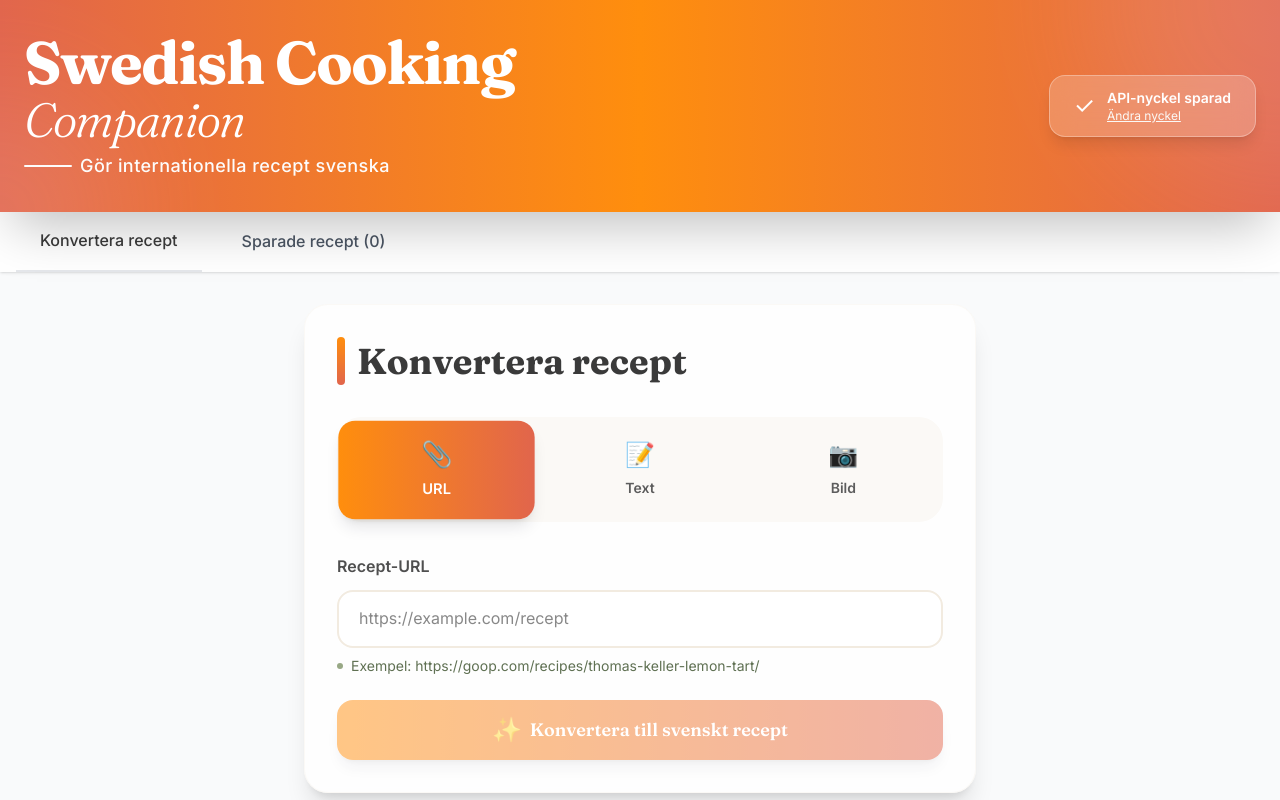
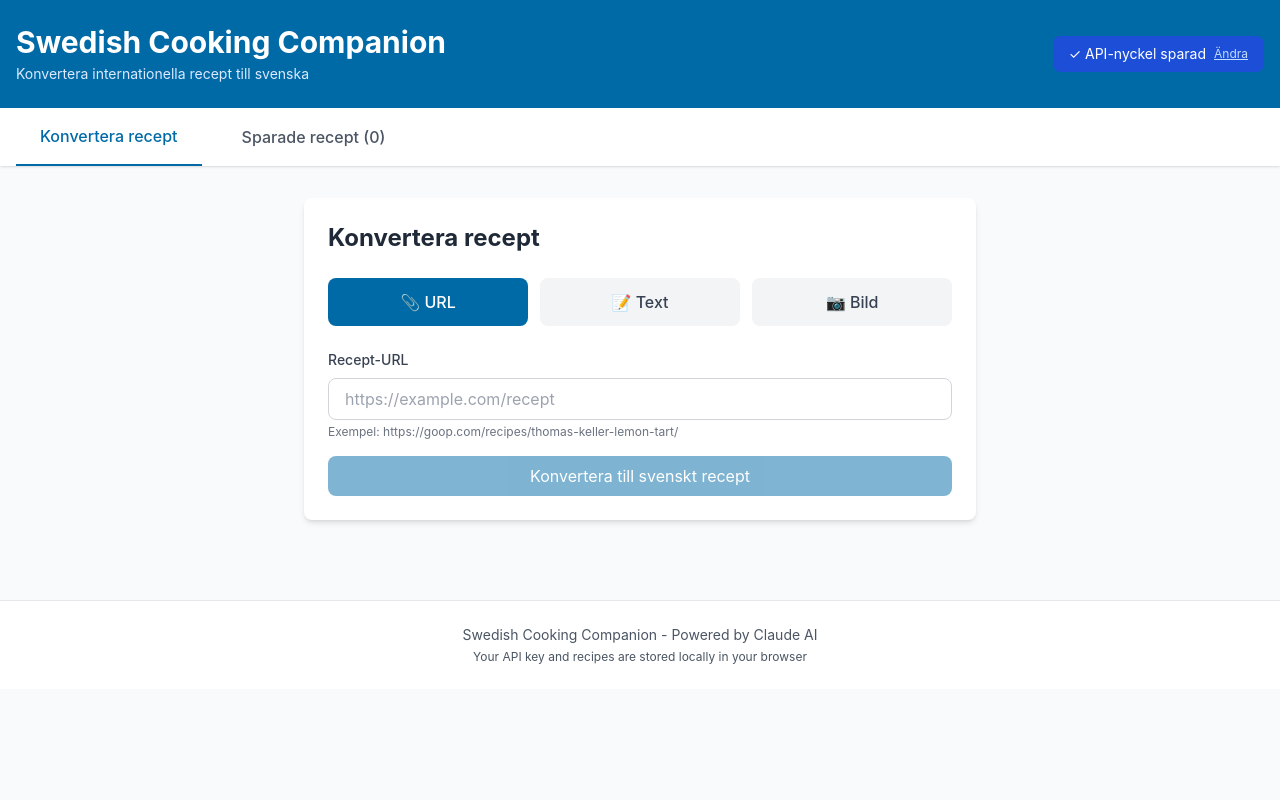
Before and after one commit to tomasottosson/swedish-cooking-companion, a React (Vite) app: page / in a window 1280 px wide. Both pictures are taken after typing "Sample123" into the empty fields and a click on the button "Spara API-nyckel". Shown: the top 800 px of the page. Built offline with nearby package versions, Linux system fonts and the light colour scheme.

Commit message:
Revert "Redesign with vibrant modern aesthetics"
This reverts commit 685bb4ba0cde0ecfc8debfc77c6ec9d9ec03802d.

```diff
--- a/src/components/Header.jsx
+++ b/src/components/Header.jsx
@@ -1,39 +1,24 @@
 export default function Header({ apiKey, onManageApiKey }) {
   return (
-    <header className="bg-gradient-to-r from-terracotta-500 via-saffron-500 to-terracotta-500 text-white shadow-2xl relative overflow-hidden">
-      {/* Decorative background elements */}
-      <div className="absolute inset-0 opacity-10">
-        <div className="absolute top-0 right-0 w-96 h-96 bg-white rounded-full blur-3xl transform translate-x-1/2 -translate-y-1/2"></div>
-        <div className="absolute bottom-0 left-0 w-64 h-64 bg-white rounded-full blur-3xl transform -translate-x-1/2 translate-y-1/2"></div>
-      </div>
-
-      <div className="container mx-auto px-6 py-8 relative z-10">
+    <header className="bg-swedish-blue text-white shadow-lg">
+      <div className="container mx-auto px-4 py-6">
         <div className="flex justify-between items-center">
-          <div className="space-y-2">
-            <h1 className="text-5xl md:text-6xl font-display font-bold tracking-tight leading-tight">
-              Swedish Cooking
-              <span className="block text-4xl md:text-5xl italic font-light mt-1">
-                Companion
-              </span>
-            </h1>
-            <p className="text-cream-50 text-base md:text-lg font-medium tracking-wide flex items-center gap-2">
-              <span className="inline-block w-12 h-0.5 bg-cream-50 rounded"></span>
-              Gör internationella recept svenska
+          <div>
+            <h1 className="text-3xl font-bold">Swedish Cooking Companion</h1>
+            <p className="text-blue-100 text-sm mt-1">
+              Konvertera internationella recept till svenska
             </p>
           </div>
           <div className="flex items-center gap-4">
             {apiKey && (
-              <div className="flex items-center gap-3 bg-white/20 backdrop-blur-md px-6 py-3 rounded-2xl border border-white/30 shadow-lg">
-                <span className="text-2xl">✓</span>
-                <div className="flex flex-col">
-                  <span className="text-sm font-semibold">API-nyckel sparad</span>
-                  <button
-                    onClick={onManageApiKey}
-                    className="text-xs text-cream-100 hover:text-white underline text-left transition-colors"
-                  >
-                    Ändra nyckel
-                  </button>
-                </div>
+              <div className="flex items-center gap-2 bg-blue-700 px-4 py-2 rounded-lg">
+                <span className="text-sm">✓ API-nyckel sparad</span>
+                <button
+                  onClick={onManageApiKey}
+                  className="text-xs text-blue-200 hover:text-white underline"
+                >
+                  Ändra
+                </button>
               </div>
             )}
           </div>
--- a/src/components/RecipeInput.jsx
+++ b/src/components/RecipeInput.jsx
@@ -130,59 +130,51 @@ export default function RecipeInput({ onConvert, isLoading }) {
   };
 
   return (
-    <div className="card animate-slide-up">
-      <div className="flex items-center gap-3 mb-8">
-        <div className="w-2 h-12 bg-gradient-to-b from-saffron-500 to-terracotta-500 rounded-full"></div>
-        <h2 className="text-4xl font-display font-bold text-charcoal-900">
-          Konvertera recept
-        </h2>
-      </div>
+    <div className="card">
+      <h2 className="text-2xl font-bold mb-6 text-gray-800">Konvertera recept</h2>
 
       {/* Input Type Selector */}
-      <div className="grid grid-cols-3 gap-4 mb-8 p-1.5 bg-cream-100 rounded-3xl">
+      <div className="grid grid-cols-3 gap-3 mb-6">
         <button
           type="button"
           onClick={() => setInputType('url')}
-          className={`py-4 px-6 rounded-2xl font-semibold transition-all duration-300 transform ${
+          className={`py-3 px-4 rounded-lg font-medium transition-colors ${
             inputType === 'url'
-              ? 'bg-gradient-to-r from-saffron-500 to-terracotta-500 text-white shadow-lg scale-105'
-              : 'bg-transparent text-charcoal-600 hover:bg-white/50'
+              ? 'bg-swedish-blue text-white'
+              : 'bg-gray-100 text-gray-700 hover:bg-gray-200'
           }`}
         >
-          <span className="text-2xl block mb-1">📎</span>
-          <span className="text-sm">URL</span>
+          📎 URL
         </button>
         <button
           type="button"
           onClick={() => setInputType('text')}
-          className={`py-4 px-6 rounded-2xl font-semibold transition-all duration-300 transform ${
+          className={`py-3 px-4 rounded-lg font-medium transition-colors ${
             inputType === 'text'
-              ? 'bg-gradient-to-r from-saffron-500 to-terracotta-500 text-white shadow-lg scale-105'
-              : 'bg-transparent text-charcoal-600 hover:bg-white/50'
+              ? 'bg-swedish-blue text-white'
+              : 'bg-gray-100 text-gray-700 hover:bg-gray-200'
           }`}
         >
-          <span className="text-2xl block mb-1">📝</span>
-          <span className="text-sm">Text</span>
+          📝 Text
         </button>
         <button
           type="button"
           onClick={() => setInputType('image')}
-          className={`py-4 px-6 rounded-2xl font-semibold transition-all duration-300 transform ${
+          className={`py-3 px-4 rounded-lg font-medium transition-colors ${
             inputType === 'image'
-              ? 'bg-gradient-to-r from-saffron-500 to-terracotta-500 text-white shadow-lg scale-105'
-              : 'bg-transparent text-charcoal-600 hover:bg-white/50'
+              ? 'bg-swedish-blue text-white'
+              : 'bg-gray-100 text-gray-700 hover:bg-gray-200'
           }`}
         >
-          <span className="text-2xl block mb-1">📷</span>
-          <span className="text-sm">Bild</span>
+          📷 Bild
         </button>
       </div>
 
       {/* Input Form */}
-      <form onSubmit={handleSubmit} className="space-y-6">
+      <form onSubmit={handleSubmit} className="space-y-4">
         {inputType === 'url' ? (
           <div>
-            <label htmlFor="url" className="block text-base font-semibold text-charcoal-700 mb-3">
+            <label htmlFor="url" className="block text-sm font-medium text-gray-700 mb-2">
               Recept-URL
             </label>
             <input
@@ -194,14 +186,13 @@ export default function RecipeInput({ onConvert, isLoading }) {
               className="input-field"
               disabled={isLoading}
             />
-            <p className="text-sm text-sage-600 mt-2 flex items-center gap-2">
-              <span className="inline-block w-1.5 h-1.5 bg-sage-400 rounded-full"></span>
+            <p className="text-xs text-gray-500 mt-1">
               Exempel: https://goop.com/recipes/thomas-keller-lemon-tart/
             </p>
           </div>
         ) : inputType === 'text' ? (
           <div>
-            <label htmlFor="recipeText" className="block text-base font-semibold text-charcoal-700 mb-3">
+            <label htmlFor="recipeText" className="block text-sm font-medium text-gray-700 mb-2">
               Recepttext
             </label>
             <textarea
@@ -212,14 +203,13 @@ export default function RecipeInput({ onConvert, isLoading }) {
               className="input-field min-h-[300px] resize-y font-mono text-sm"
               disabled={isLoading}
             />
-            <p className="text-sm text-sage-600 mt-2 flex items-center gap-2">
-              <span className="inline-block w-1.5 h-1.5 bg-sage-400 rounded-full"></span>
-              Tips: Kopiera recepttexten från webbsidan (Ctrl+C) och klistra in här
+            <p className="text-xs text-gray-500 mt-1">
+              Tips: Kopiera recepttexten från webbsidan (Ctrl+C) och klistra in här. Detta undviker problem med långa webbsidor och blockerade sajter.
             </p>
           </div>
         ) : (
           <div>
-            <label htmlFor="image" className="block text-base font-semibold text-charcoal-700 mb-3">
+            <label htmlFor="image" className="block text-sm font-medium text-gray-700 mb-2">
               Receptbild
             </label>
             <input
@@ -235,18 +225,18 @@ export default function RecipeInput({ onConvert, isLoading }) {
               onDragOver={handleDragOver}
               onDragLeave={handleDragLeave}
               onDrop={handleDrop}
-              className={`block w-full border-3 border-dashed rounded-3xl p-12 text-center cursor-pointer transition-all duration-300 ${
+              className={`block w-full border-2 border-dashed rounded-lg p-8 text-center cursor-pointer transition-colors ${
                 isDragging
-                  ? 'border-saffron-500 bg-saffron-50 scale-105 shadow-xl'
-                  : 'border-cream-300 hover:border-sage-400 hover:bg-cream-50'
+                  ? 'border-swedish-blue bg-blue-50'
+                  : 'border-gray-300 hover:border-swedish-blue'
               }`}
             >
               {imagePreview ? (
-                <div className="space-y-4">
+                <div className="space-y-2">
                   <img
                     src={imagePreview}
                     alt="Recipe preview"
-                    className="max-h-80 mx-auto rounded-2xl shadow-lg"
+                    className="max-h-64 mx-auto rounded"
                   />
                   <button
                     type="button"
@@ -254,21 +244,18 @@ export default function RecipeInput({ onConvert, isLoading }) {
                       e.preventDefault();
                       clearImage();
                     }}
-                    className="inline-flex items-center gap-2 px-6 py-2 bg-terracotta-100 text-terracotta-700 rounded-full font-medium hover:bg-terracotta-200 transition-colors"
+                    className="text-sm text-red-600 hover:text-red-700"
                   >
-                    <span>✕</span> Ta bort bild
+                    Ta bort bild
                   </button>
                 </div>
               ) : (
-                <div className="space-y-3">
-                  <div className="text-6xl mb-4 animate-float">📷</div>
-                  <p className="text-xl font-semibold text-charcoal-700">
-                    {isDragging ? 'Släpp bilden här!' : 'Klicka eller dra en bild hit'}
+                <div>
+                  <div className="text-4xl mb-2">📷</div>
+                  <p className="text-gray-600">
+                    {isDragging ? 'Släpp bilden här' : 'Klicka eller dra en bild hit'}
                   </p>
-                  <p className="text-sm text-sage-600 flex items-center justify-center gap-2">
-                    <span className="inline-block w-1.5 h-1.5 bg-sage-400 rounded-full"></span>
-                    Max storlek: 5MB
-                  </p>
+                  <p className="text-xs text-gray-500 mt-1">Max storlek: 5MB</p>
                 </div>
               )}
             </label>
@@ -276,9 +263,8 @@ export default function RecipeInput({ onConvert, isLoading }) {
         )}
 
         {error && (
-          <div className="bg-terracotta-50 border-2 border-terracotta-300 text-terracotta-800 px-6 py-4 rounded-2xl flex items-start gap-3 animate-slide-up">
-            <span className="text-2xl">⚠️</span>
-            <p className="font-medium flex-1">{error}</p>
+          <div className="bg-red-50 border border-red-200 text-red-700 px-4 py-3 rounded">
+            {error}
           </div>
         )}
 
@@ -289,11 +275,11 @@ export default function RecipeInput({ onConvert, isLoading }) {
             inputType === 'text' ? !recipeText.trim() :
             !imageFile
           )}
-          className="btn-primary w-full text-lg"
+          className="btn-primary w-full"
         >
           {isLoading ? (
-            <span className="flex items-center justify-center gap-3">
-              <svg className="animate-spin h-6 w-6" viewBox="0 0 24 24">
+            <span className="flex items-center justify-center gap-2">
+              <svg className="animate-spin h-5 w-5" viewBox="0 0 24 24">
                 <circle
                   className="opacity-25"
                   cx="12"
@@ -309,13 +295,10 @@ export default function RecipeInput({ onConvert, isLoading }) {
                   d="M4 12a8 8 0 018-8V0C5.373 0 0 5.373 0 12h4zm2 5.291A7.962 7.962 0 014 12H0c0 3.042 1.135 5.824 3 7.938l3-2.647z"
                 />
               </svg>
-              <span className="font-display">Konverterar recept...</span>
+              Konverterar...
             </span>
           ) : (
-            <span className="flex items-center justify-center gap-2">
-              <span className="text-2xl">✨</span>
-              <span className="font-display">Konvertera till svenskt recept</span>
-            </span>
+            'Konvertera till svenskt recept'
           )}
         </button>
       </form>
--- a/src/index.css
+++ b/src/index.css
@@ -1,12 +1,10 @@
-@import url('https://fonts.googleapis.com/css2?family=Fraunces:ital,opsz,wght@0,9..144,300;0,9..144,400;0,9..144,600;0,9..144,700;1,9..144,300&family=Inter:wght@300;400;500;600;700&display=swap');
-
 @tailwind base;
 @tailwind components;
 @tailwind utilities;
 
 :root {
-  font-family: 'Inter', system-ui, -apple-system, sans-serif;
-  line-height: 1.6;
+  font-family: Inter, system-ui, Avenir, Helvetica, Arial, sans-serif;
+  line-height: 1.5;
   font-weight: 400;
 
   font-synthesis: none;
@@ -21,8 +19,8 @@ body {
   place-items: center;
   min-width: 320px;
   min-height: 100vh;
-  background: linear-gradient(135deg, #FBF9F6 0%, #F7F3ED 50%, #F2EBE0 100%);
-  color: #3A3A3A;
+  background-color: #f9fafb;
+  color: #1f2937;
 }
 
 #root {
@@ -32,25 +30,19 @@ body {
 
 @layer components {
   .btn-primary {
-    @apply bg-gradient-to-r from-saffron-500 to-terracotta-500 text-white px-8 py-3.5 rounded-2xl font-semibold
-    hover:from-saffron-600 hover:to-terracotta-600 transform hover:scale-105 transition-all duration-200
-    disabled:opacity-50 disabled:cursor-not-allowed disabled:hover:scale-100 shadow-lg hover:shadow-xl;
+    @apply bg-swedish-blue text-white px-6 py-2 rounded-lg hover:bg-blue-700 transition-colors disabled:opacity-50 disabled:cursor-not-allowed;
   }
 
   .btn-secondary {
-    @apply bg-cream-100 text-charcoal-800 px-8 py-3.5 rounded-2xl font-semibold border-2 border-cream-300
-    hover:bg-cream-200 hover:border-sage-300 transform hover:scale-105 transition-all duration-200 shadow-md;
+    @apply bg-gray-200 text-gray-800 px-6 py-2 rounded-lg hover:bg-gray-300 transition-colors;
   }
 
   .input-field {
-    @apply w-full px-5 py-3.5 border-2 border-cream-300 rounded-2xl
-    focus:ring-4 focus:ring-saffron-200 focus:border-saffron-400 outline-none
-    text-charcoal-800 bg-white placeholder:text-charcoal-400 transition-all duration-200
-    hover:border-sage-300;
+    @apply w-full px-4 py-2 border border-gray-300 rounded-lg focus:ring-2 focus:ring-swedish-blue focus:border-transparent outline-none text-gray-900 bg-white;
   }
 
   .card {
-    @apply bg-white/80 backdrop-blur-sm rounded-3xl shadow-xl p-8 border border-cream-200/50;
+    @apply bg-white rounded-lg shadow-md p-6;
   }
 }
 
@@ -61,35 +53,12 @@ input[type="password"],
 input[type="search"],
 input[type="file"],
 textarea {
-  color: #3A3A3A !important;
+  color: #111827 !important;
   background-color: white !important;
 }
 
 /* Ensure placeholder is visible */
 input::placeholder,
 textarea::placeholder {
-  color: #888888 !important;
+  color: #9ca3af !important;
 }
-
-/* Hand-drawn accent elements */
-.hand-drawn-underline {
-  position: relative;
-}
-
-.hand-drawn-underline::after {
-  content: '';
-  position: absolute;
-  left: 0;
-  bottom: -4px;
-  width: 100%;
-  height: 3px;
-  background: linear-gradient(90deg, #FF8E0D 0%, #E1654C 100%);
-  border-radius: 2px;
-  transform: scaleX(0);
-  transform-origin: left;
-  transition: transform 0.3s ease;
-}
-
-.hand-drawn-underline:hover::after {
-  transform: scaleX(1);
-}
--- a/tailwind.config.js
+++ b/tailwind.config.js
@@ -7,85 +7,8 @@ export default {
   theme: {
     extend: {
       colors: {
-        // Multi-tonal warm palette with sophisticated depth
-        'saffron': {
-          50: '#FFF9ED',
-          100: '#FFF1D1',
-          200: '#FFE0A3',
-          300: '#FFC96A',
-          400: '#FFA82E',
-          500: '#FF8E0D',
-          600: '#F07003',
-          700: '#C75406',
-          800: '#9E410D',
-          900: '#7F380E',
-        },
-        'terracotta': {
-          50: '#FDF4F3',
-          100: '#FCE7E4',
-          200: '#FAD4CD',
-          300: '#F5B4A8',
-          400: '#ED8976',
-          500: '#E1654C',
-          600: '#CC4B34',
-          700: '#AB3C29',
-          800: '#8D3426',
-          900: '#752F25',
-        },
-        'sage': {
-          50: '#F6F7F4',
-          100: '#E9ECE3',
-          200: '#D4DAC9',
-          300: '#B7C2A7',
-          400: '#98A885',
-          500: '#7A8D69',
-          600: '#5F7052',
-          700: '#4C5943',
-          800: '#3F4938',
-          900: '#363E31',
-        },
-        'cream': {
-          50: '#FDFCFB',
-          100: '#FBF9F6',
-          200: '#F7F3ED',
-          300: '#F2EBE0',
-          400: '#EAE0D1',
-          500: '#DFD1BA',
-          600: '#C8B39A',
-          700: '#AA9074',
-          800: '#8C7560',
-          900: '#746050',
-        },
-        'charcoal': {
-          50: '#F6F6F6',
-          100: '#E7E7E7',
-          200: '#D1D1D1',
-          300: '#B0B0B0',
-          400: '#888888',
-          500: '#6D6D6D',
-          600: '#5D5D5D',
-          700: '#4F4F4F',
-          800: '#454545',
-          900: '#3A3A3A',
-        },
-      },
-      fontFamily: {
-        'display': ['Fraunces', 'Georgia', 'serif'],
-        'sans': ['Inter', 'system-ui', 'sans-serif'],
-      },
-      animation: {
-        'float': 'float 3s ease-in-out infinite',
-        'slide-up': 'slideUp 0.5s ease-out',
-      },
-      keyframes: {
-        float: {
-          '0%, 100%': { transform: 'translateY(0px)' },
-          '50%': { transform: 'translateY(-10px)' },
-        },
-        slideUp: {
-          '0%': { transform: 'translateY(20px)', opacity: '0' },
-          '100%': { transform: 'translateY(0)', opacity: '1' },
-        },
+        'swedish-blue': '#006AA7',
+        'swedish-yellow': '#FECC00',
       },
     },
   },
```
Also changed, not shown: src/components/RecipeDisplay.jsx (+38 -81 lines).
